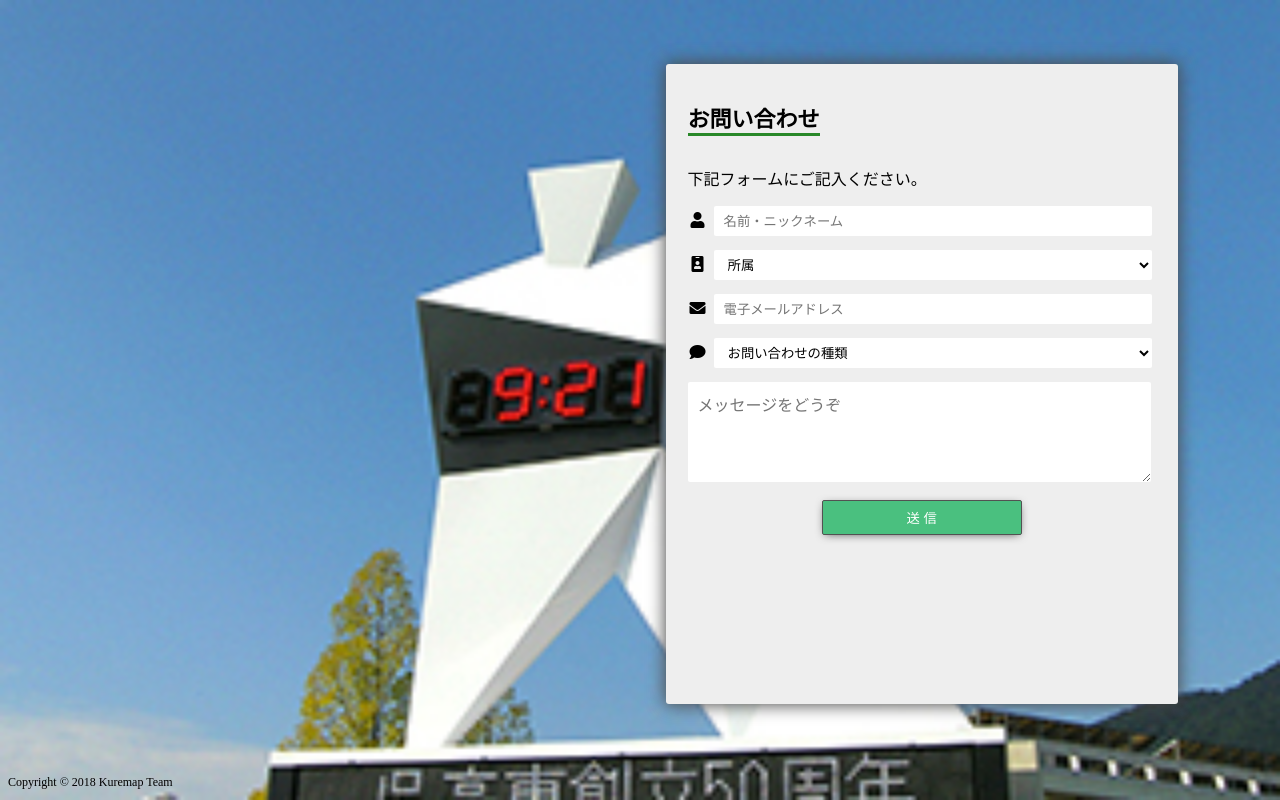
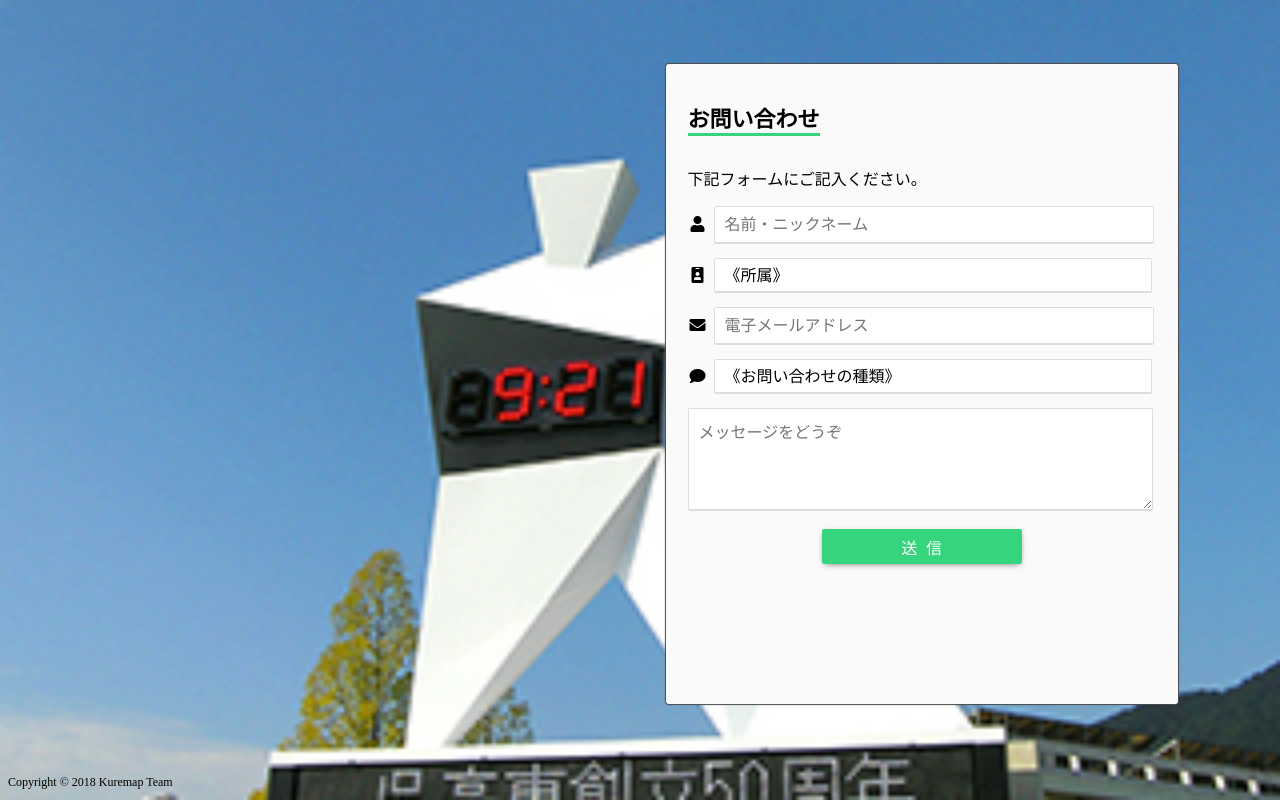
Before and after one commit to kure-kosen/kure_kosen_map, a PHP site: page /contact.html in a window 1280 px wide. Run offline with PHP 8.4, Linux system fonts and the light colour scheme; some libraries are stand-ins or nearby versions.

Commit message:
色・影・文字サイズを調整

```diff
--- a/src/static/assets/css/contact.css
+++ b/src/static/assets/css/contact.css
@@ -1,3 +1,10 @@
+/* --- リセット --- */
+* {
+	-webkit-appearance: none;
+	-moz-appearance: none;
+	appearance: none;
+}
+
 /* --- 背景画像 ---  */
 
 .back-image {
@@ -13,13 +20,13 @@
 
 /* --- フォーム全体 --- */
 .contact {
-    background: rgb(238, 238, 238);
+    background: rgb(250, 250, 250);
     position: absolute;
     top: 8vh;
     right: 8vw;
     width: 40vw;
     height: 80vh;
-    box-shadow: 0px 0px 17px 1px #4a4a4a;
+    box-shadow: 0px 0px 1px 1px #4a4a4a;
     border-radius: 3px;
     overflow-y: auto;
 }
@@ -31,7 +38,7 @@
 .contact-inner h1 {
     display: inline-block;
     font-size: 22px;
-    border-bottom: 3px solid rgb(40, 136, 40);
+    border-bottom: 3px solid rgba(0, 202, 91, 0.781);
 }
 
 .contact-inner ul.form-components {
@@ -53,9 +60,17 @@
     /* --- 基本スタイル --- */
     background:#fff;
     border: 0;
-    height: 30px;
+    height: 35px;
     padding: 0 10px;
     border-radius: 2px;
+    border: 1px solid #ddd;
+    outline: 0;
+    border-bottom: 2px solid #ddd;
+    font-size: 16px;
+}
+
+.contact-inner form .input-area:focus {
+    border-bottom: 2px solid rgb(174, 223, 194);
 }
 
 .contact-inner form input[type="text"].input-area {
@@ -70,20 +85,19 @@
     width: calc( 100% - 25px );
     padding: 10px;
     height: 5em;
-    font-size: 16px;
 }
 
 .contact-inner form input[type="submit"] {
-    background: rgba(29, 180, 97, 0.781);
+    background: rgba(0, 202, 91, 0.781);
     color: #fff;
     display: block;
     border: 0;
     width: 200px;
     height: 35px;
     margin: 0 auto;
-    box-shadow:0px 2px 10px -3px #474747;
+    box-shadow:0px 2px 7px -3px #474747;
     border-radius: 2px;
-    border: 1px solid #525252;
+    font-size: 16px;
 }
 
 /* --- フッター --- */
--- a/src/static/contact.html
+++ b/src/static/contact.html
@@ -31,7 +31,7 @@
                                         <i class="fas fa-id-badge fa-fw"></i>
                                     </span>
                                     <select class="input-area">
-                                        <option>所属</option>
+                                        <option class="default">《所属》</option>
                                         <option>呉高専生</option>
                                         <option>中学生</option>
                                         <option>保護者</option>
@@ -49,7 +49,7 @@
                                         <i class="fas fa-comment fa-fw"></i>
                                     </span>
                                     <select class="input-area">
-                                        <option>お問い合わせの種類</option>
+                                        <option class="default">《お問い合わせの種類》</option>
                                         <option>感想</option>
                                         <option>バグ報告</option>
                                         <option>その他</option>
@@ -59,7 +59,7 @@
                                     <textarea placeholder="メッセージをどうぞ" class="input-area"></textarea>
                                 </li>
                             </ul>
-                            <input type="submit" value="送 信">
+                            <input type="submit" value="送  信">
                         </form>
                     </div>
                 </div>
```
